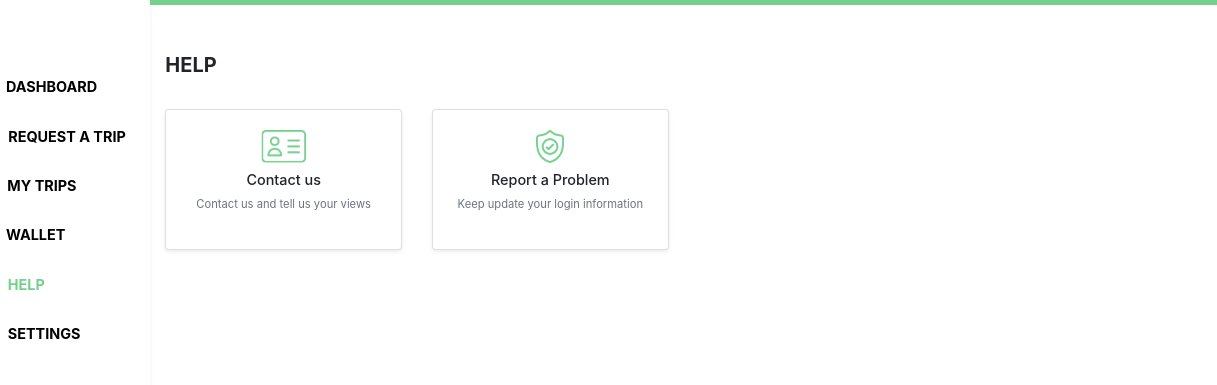
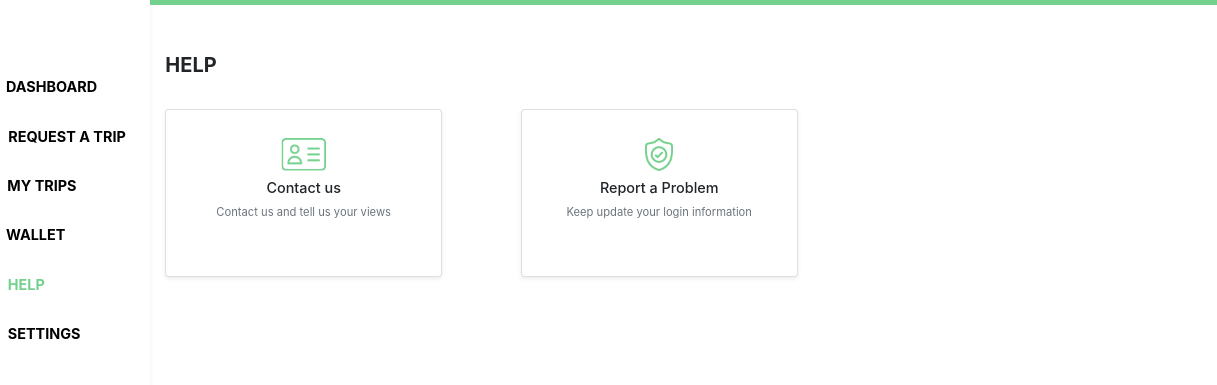
Before and after one commit to umarwazir297/tuur, a plain HTML site: page help.html in a window 1280 px wide. Shown: the part 53-438 px from the top of the page, 63-1280 px from the left. Drawn offline with nearby package versions, Linux system fonts and the light colour scheme.

Commit message:
help commit

```diff
--- a/help.html
+++ b/help.html
@@ -105,7 +105,7 @@
                             </div>
                         </div>
                         <div class="row mt-4">
-                            <div class="col-md-3">
+                            <!-- <div class="col-md-3">
                                 <div class="card shadow-sm">
                                     <div class="card-body">
                                         <div class="text-center">
@@ -121,6 +121,28 @@
                                     <div class="card-body">
                                         <div class="text-center">
                                             <img src="images/login_.png" class="img-fluid" width="28">
+                                            <h6 class="mt-2">Report a Problem</h6>
+                                            <p class="text-muted heading2 ">Keep update your login information</p>
+                                        </div>
+                                    </div>
+                                </div>
+                            </div> -->
+                            <div class="col-md-4">
+                                <div class="card shadow-sm w-resp height-card">
+                                    <div class="card-body">
+                                        <div class="text-center">
+                                            <img src="images/personal info.png" class="img-fluid mt-2" width="45">
+                                            <h6 class="mt-2">Contact us</h6>
+                                            <p class="text-muted heading2 ">Contact us and tell us your views</p>
+                                        </div>
+                                    </div>
+                                </div>
+                            </div>
+                            <div class="col-md-4">
+                                <div class="card shadow-sm w-resp height-card">
+                                    <div class="card-body">
+                                        <div class="text-center">
+                                            <img src="images/login_.png" class="img-fluid mt-2" width="28">
                                             <h6 class="mt-2">Report a Problem</h6>
                                             <p class="text-muted heading2 ">Keep update your login information</p>
                                         </div>
```
